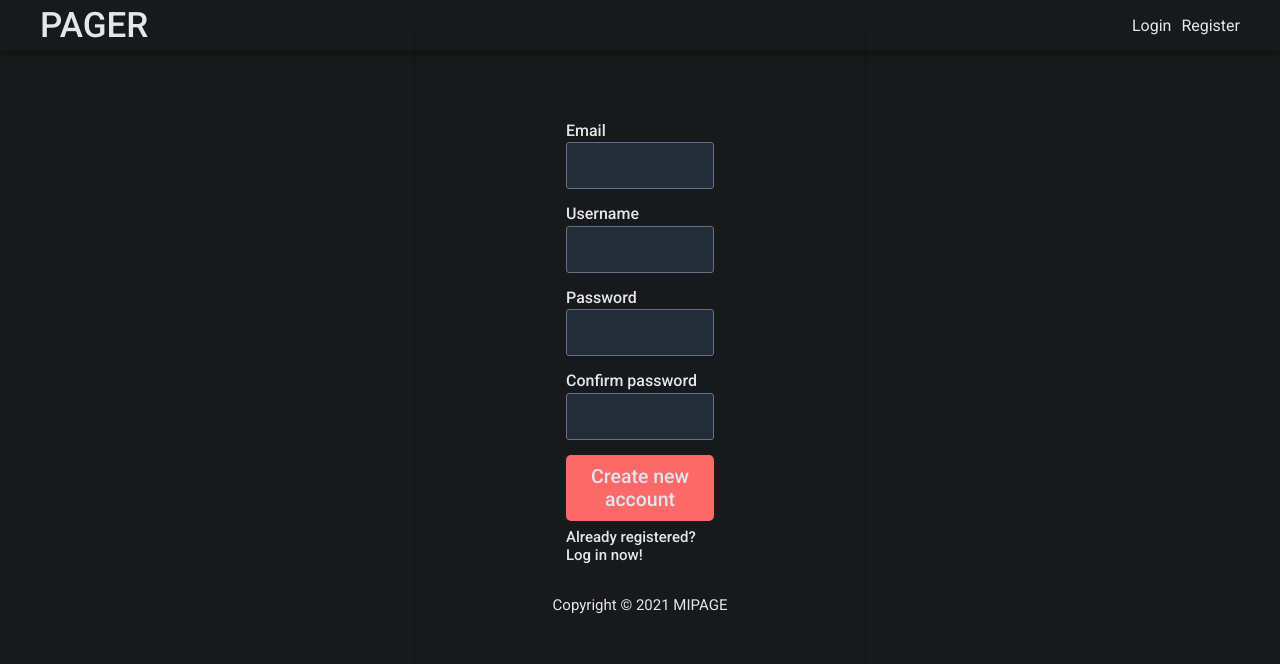
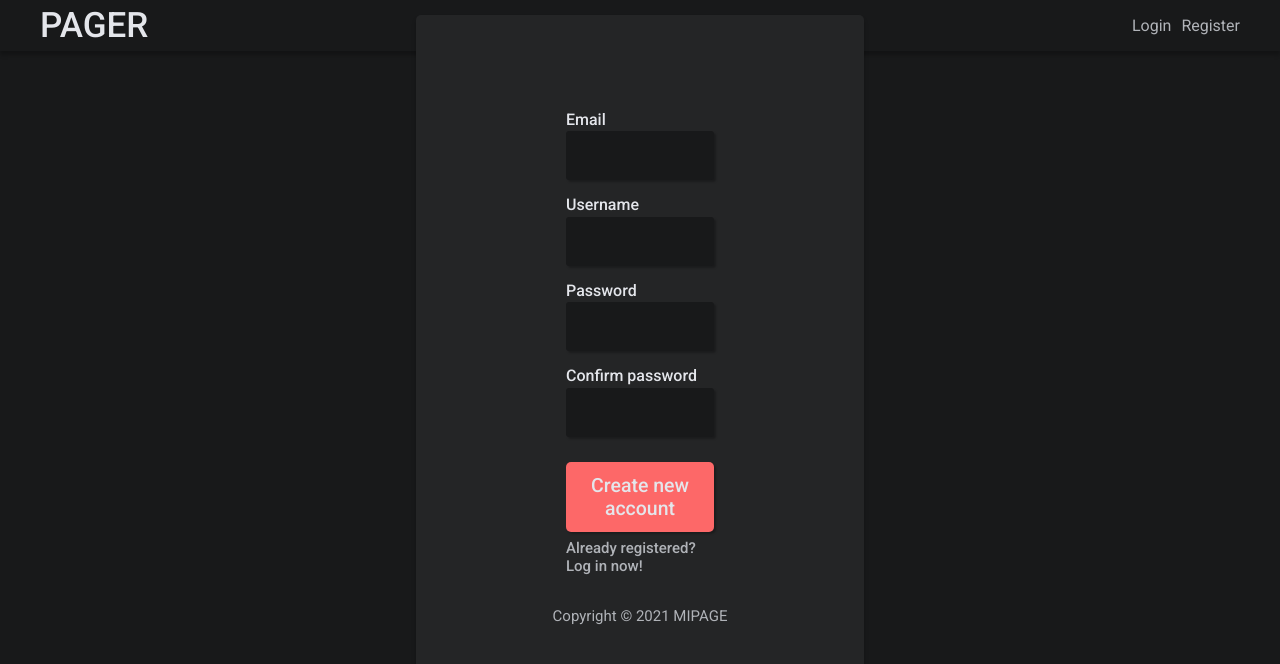
Before and after one commit to NikVogri/poster-web, a Next.js app: page /register in a window 1280 px wide. Shown: the top 664 px of the page. Built offline with nearby package versions, Linux system fonts and the light colour scheme; no server answers.

Commit message:
feat: now using new color palette

```diff
--- a/styles/_components.scss
+++ b/styles/_components.scss
@@ -1,7 +1,9 @@
 @mixin outline {
 	transition: all 0.1s;
+	border: solid 2px transparent;
 
 	&:focus {
-		box-shadow: 0 0 0.45rem #879feda9;
+		box-shadow: 0 0 0.45rem var(--color-secondary-700);
+		border: solid 2px var(--color-secondary-300);
 	}
 }
--- a/styles/_defaults.scss
+++ b/styles/_defaults.scss
@@ -23,7 +23,7 @@ p {
 
 a {
 	text-decoration: none;
-	color: var(--text-shy);
+	color: var(--text-secondary);
 	font-size: 1.6rem;
 	font-weight: 400;
 
@@ -40,12 +40,18 @@ input,
 	font-weight: 400;
 	outline: none;
 	border-radius: 3px;
-	border: 1px solid #5d7290;
-	background-color: #242c37;
+	border: 1px solid var(--outline);
+	background-color: var(--background-primary);
 	width: 100%;
+
+	box-shadow: 0.2rem 0.2rem 0.2rem var(--shadow-block);
 
 	color: #fff;
 	@include outline();
+
+	&.invalid {
+		border: solid 2px var(--color-pop-hover);
+	}
 }
 
 label {
@@ -54,16 +60,15 @@ label {
 	margin-bottom: 0.25rem;
 	margin-top: 1.5rem;
 	display: block;
-	color: var(--text-shy);
 }
 
 .form-error {
-	font-size: 1.4rem;
-	font-weight: 300;
+	font-size: 1.2rem;
+	font-weight: 400;
 	display: block;
 	margin-top: 0.5rem;
 
-	color: var(--text-accent);
+	color: var(--color-pop);
 }
 
 .form-button {
@@ -72,10 +77,12 @@ label {
 	font-weight: 500;
 	padding: 1rem 1rem;
 	color: var(--text-primary);
-	margin-top: 1.5rem;
+	margin-top: 2.5rem;
 	background-color: var(--button-primary);
 	width: 100%;
+
 	min-height: 4.7rem;
+	box-shadow: 0.2rem 0.2rem 0.2rem var(--shadow-block);
 
 	border: none;
 	cursor: pointer;
--- a/styles/pages/Login.module.scss
+++ b/styles/pages/Login.module.scss
@@ -5,7 +5,7 @@
 	align-items: center;
 
 	&__container {
-		background-color: var(--background-light);
+		background-color: var(--background-card);
 		border-radius: 0.5rem;
 		padding: 8rem 15rem 10rem 15rem;
 
@@ -30,7 +30,7 @@
 			cursor: pointer;
 
 			margin-top: 0.75rem;
-			color: var(--text-shy);
+			color: var(--text-secondary);
 
 			&:hover {
 				text-decoration: underline;
@@ -41,7 +41,7 @@
 			position: absolute;
 			bottom: 5rem;
 			font-size: 1.5rem;
-			color: var(--text-shy);
+			color: var(--text-secondary);
 			left: 50%;
 			transform: translateX(-50%);
 		}
--- a/styles/pages/Register.module.scss
+++ b/styles/pages/Register.module.scss
@@ -5,7 +5,7 @@
 	align-items: center;
 
 	&__container {
-		background-color: var(--background-light);
+		background-color: var(--background-card);
 		border-radius: 0.5rem;
 		padding: 8rem 15rem 10rem 15rem;
 
@@ -32,7 +32,7 @@
 			cursor: pointer;
 
 			margin-top: 0.75rem;
-			color: var(--text-shy);
+			color: var(--text-secondary);
 
 			&:hover {
 				text-decoration: underline;
@@ -43,7 +43,7 @@
 			position: absolute;
 			bottom: 5rem;
 			font-size: 1.5rem;
-			color: var(--text-shy);
+			color: var(--text-secondary);
 			left: 50%;
 			transform: translateX(-50%);
 		}
```
